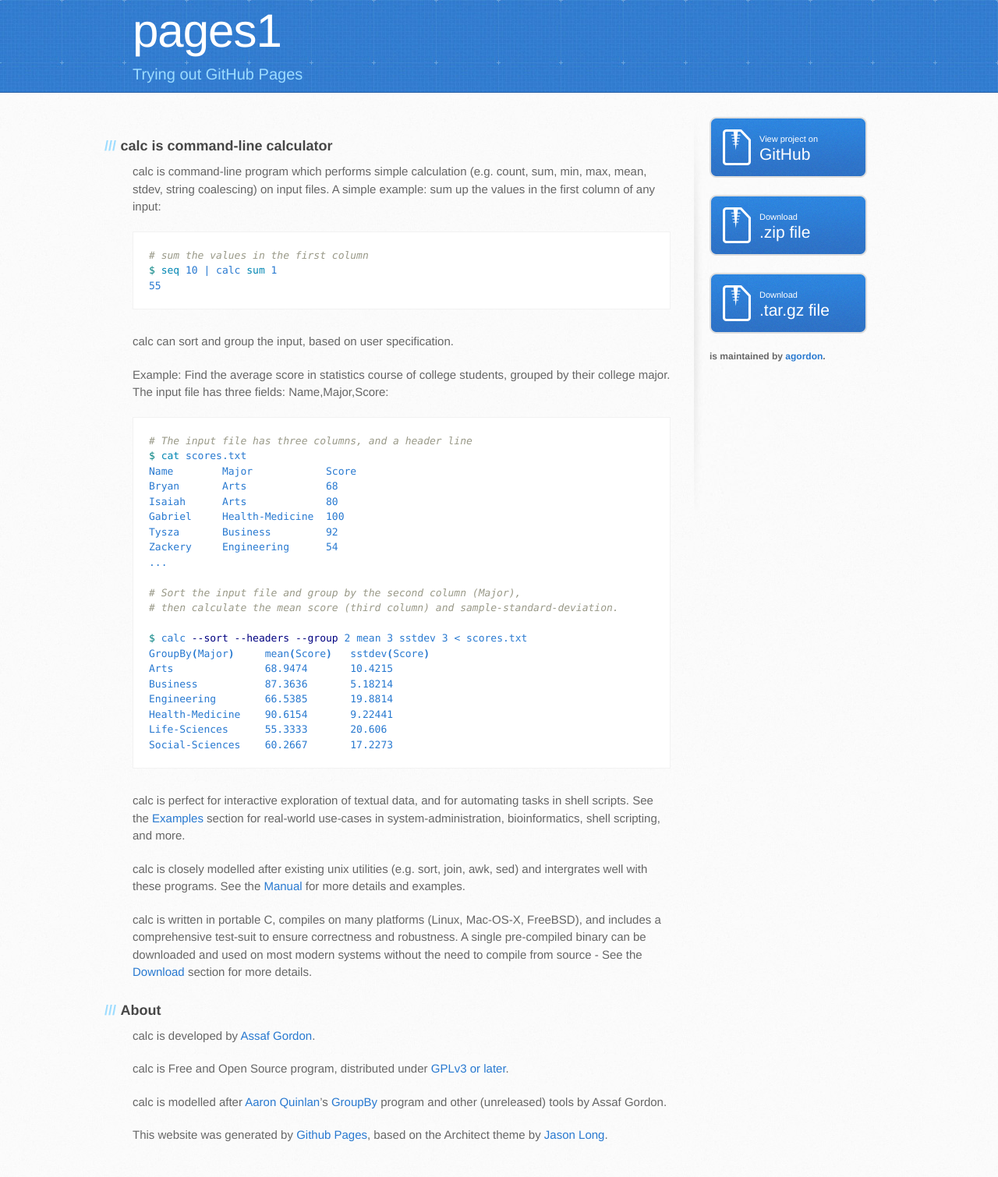
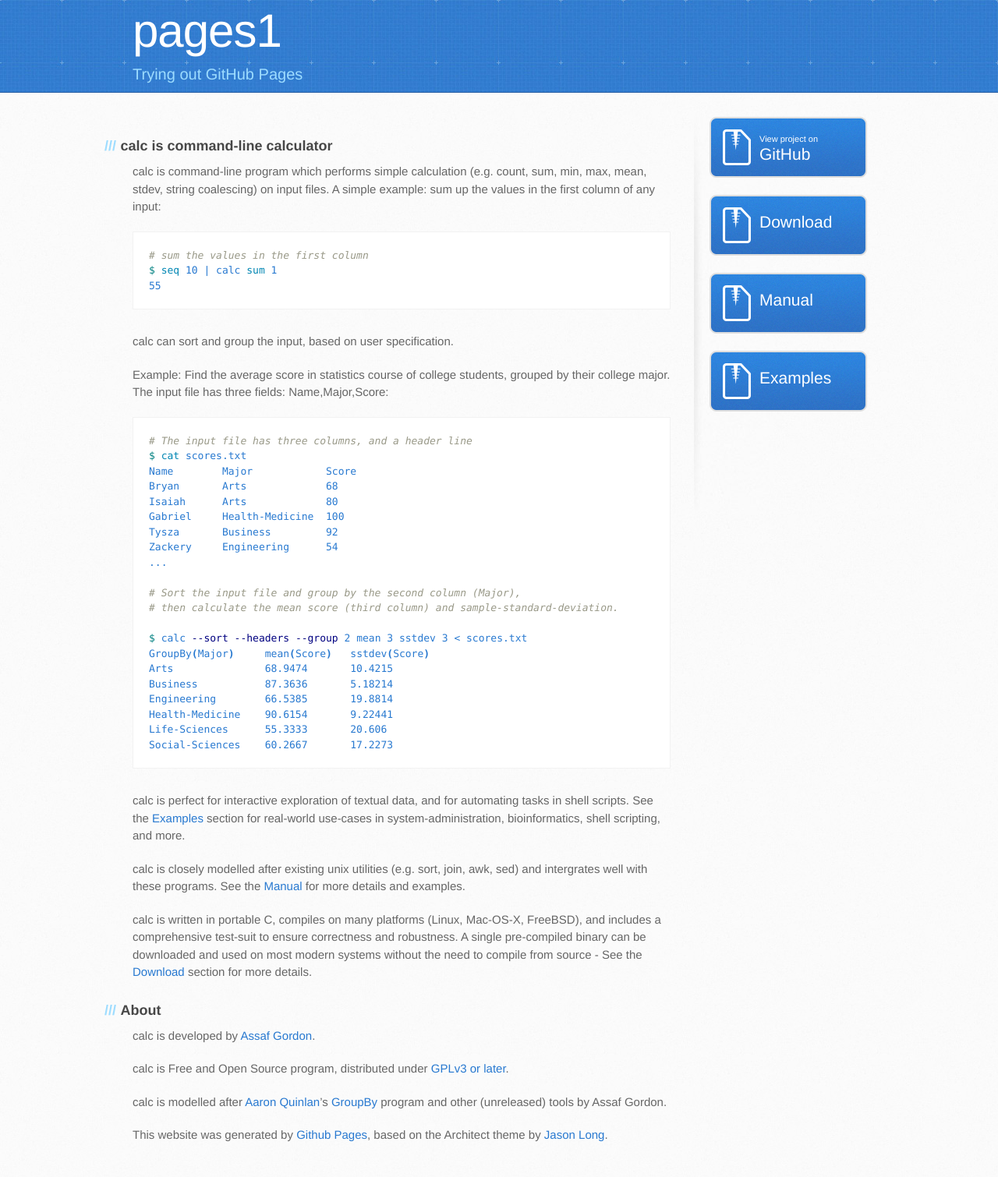
Before and after one commit to agordon/pages1, a Jekyll site: the page built from index.md, in a window 1280 px wide. Shown: the whole page at 78% size. Built offline with Jekyll 4.4.1, drawn with Linux system fonts in a browser that asks for light colours; Markdown is read by kramdown in place of the engine named in the settings.

Commit message:
layout: improve side-bar

```diff
--- a/_layouts/default.html
+++ b/_layouts/default.html
@@ -19,7 +19,7 @@
   <body>
     <header>
       <div class="inner">
-        <h1>{{page.title}}</h1>
+        <h1><a href="./">{{page.title}}</a></h1>
         <h2>Trying out GitHub Pages</h2>
       </div>
     </header>
@@ -36,18 +36,17 @@
           GitHub
           </a>
 
-
-          <a href="https://github.com/agordon/pages1/zipball/master" class="button">
-            <small>Download</small>
-            .zip file
+          <a href="./download.html" class="button">
+            Download
           </a>
 
-          <a href="https://github.com/agordon/pages1/tarball/master" class="button">
-            <small>Download</small>
-            .tar.gz file
+          <a href="./manual.html" class="button">
+            Manual
           </a>
 
-          <p class="repo-owner"><a href="https://github.com/agordon/pages1"></a> is maintained by <a href="https://github.com/agordon">agordon</a>.</p>
+          <a href="./examples.html" class="button">
+            Examples
+          </a>
 
         </aside>
       </div>
--- a/stylesheets/stylesheet.css
+++ b/stylesheets/stylesheet.css
@@ -72,13 +72,20 @@ header {
   border-bottom: solid 1px #275da1;
 }
 
+header a {
+  color: #fff;
+}
+header a:hover {
+  color: #fff;
+}
+
 header h1 {
   letter-spacing: -1px;
   font-size: 60px;
   color: #fff;
   line-height: 1;
   margin-bottom: 0.2em;
-  width: 540px;
+/*  width: 540px;*/
 }
 
 header h2 {
@@ -86,7 +93,7 @@ header h2 {
   color: #9ddcff;
   font-weight: normal;
   line-height: 1.3;
-  width: 540px;
+/*  width: 540px;*/
   letter-spacing: 0;
 }
 
@@ -144,12 +151,6 @@ a.button small {
   display: block;
   font-size: 11px;
 }
-header a.button {
-  position: absolute;
-  right: 0;
-  top: 0;
-  background: transparent url(../images/github-button.png) 0 0 no-repeat;
-}
 aside a.button {
   width: 138px;
   padding-left: 64px;
@@ -157,6 +158,9 @@ aside a.button {
   background: transparent url(../images/download-button.png) 0 0 no-repeat;
   margin-bottom: 20px;
   font-size: 21px;
+}
+aside a.buttongit {
+  background: transparent url(../images/github-button.png) 0 0 no-repeat;
 }
 
 code, pre {
```
